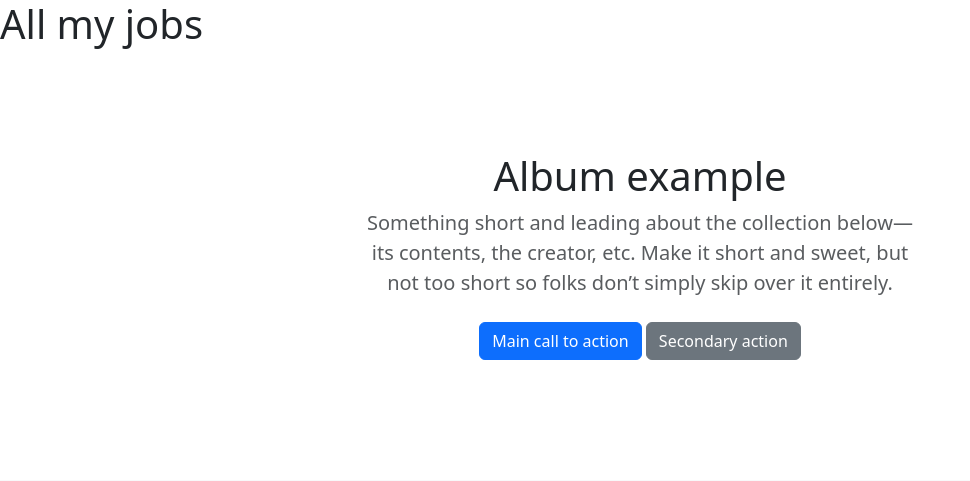
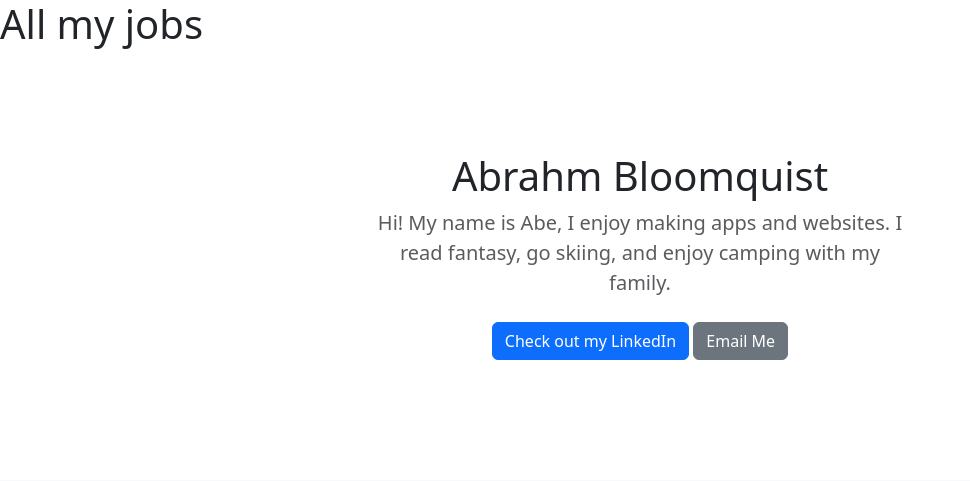
Before and after one commit to MaxArkilz/django-training, a Django app: template portfolio-project/jobs/templates/jobs/home.html in a window 1280 px wide. Shown: the top 481 px of the page, without its empty margins (0-970 px from the left). Run offline with Django 5.2, Linux system fonts and the light colour scheme; the template is opened without the code that fills it, so the values that code supplies are empty; some libraries are stand-ins or nearby versions.

Commit message:
bootstrap packages install

```diff
--- /dev/null
+++ b/package.json
@@ -0,0 +1,5 @@
+{
+  "dependencies": {
+    "bootstrap": "^5.3.8"
+  }
+}
--- a/portfolio-project/jobs/templates/jobs/home.html
+++ b/portfolio-project/jobs/templates/jobs/home.html
@@ -157,10 +157,14 @@ Auto
     <section class="py-5 text-center container">
         <div class="row py-lg-5">
             <div class="col-lg-6 col-md-8 mx-auto">
-                <h1 class="fw-light">Album example</h1>
-                <p class="lead text-body-secondary">Something short and leading about the collection below—its contents, the creator, etc. Make it short and sweet, but not too short so folks don’t simply skip over it entirely.</p>
-                <p> <a href="#" class="btn btn-primary my-2">Main call to action</a>
-                    <a href="#" class="btn btn-secondary my-2">Secondary action</a> </p> </div> </div> </section>
+                <h1 class="fw-light">Abrahm Bloomquist</h1>
+                <p class="lead text-body-secondary">Hi! My name is Abe, I enjoy making apps and websites. I read fantasy, go skiing, and enjoy camping with my family.</p>
+                <p> <a href="https://www.linkedin.com/in/abe-bloomquist-4a0795286/" class="btn btn-primary my-2">Check out my LinkedIn</a>
+                    <a href="mailto:abebloomquist@gmail.com" class="btn btn-secondary my-2">Email Me</a>
+                </p>
+            </div>
+        </div>
+    </section>
                     <div class="album py-5 bg-body-tertiary"> <div class="container"> <div class="row row-cols-1 row-cols-sm-2 row-cols-md-3 g-3">
                         <div class="col"> <div class="card shadow-sm">
                             <svg aria-label="Placeholder: Thumbnail" class="bd-placeholder-img card-img-top" height="225" preserveAspectRatio="xMidYMid slice" role="img" width="100%" xmlns="http://www.w3.org/2000/svg">
```
Also changed, not shown: package-lock.json (added).
